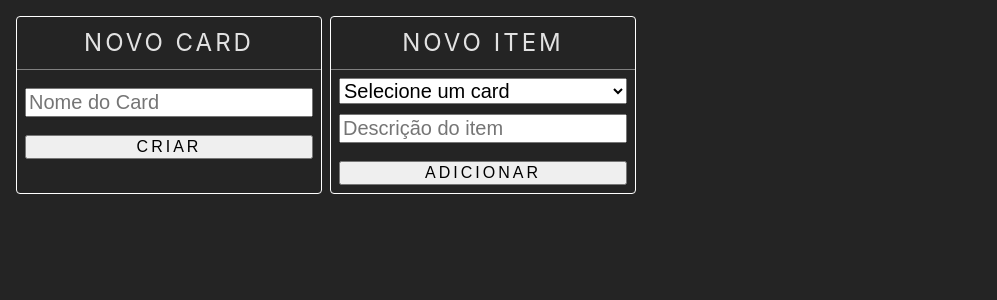
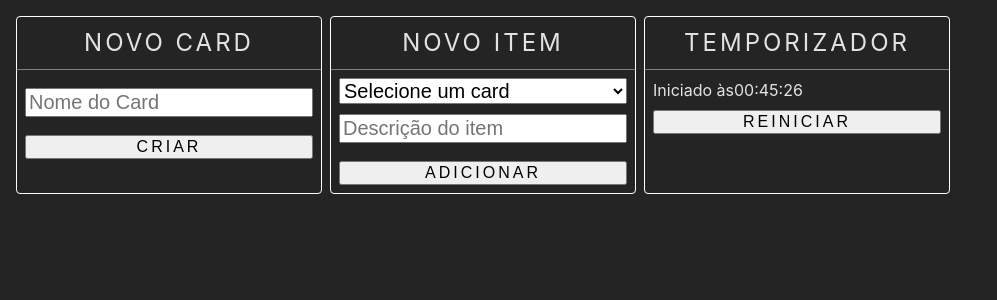
Before and after one commit to mentalitydark/annotations, a React (Vite) app: page / in a window 1280 px wide. Shown: the top 300 px of the page, without its empty margins (0-997 px from the left). Built offline with nearby package versions, Linux system fonts and the light colour scheme.

Commit message:
feat: add TimerCard to App component

```diff
--- a/src/App.tsx
+++ b/src/App.tsx
@@ -1,5 +1,5 @@
 import './App.css'
-import { ListCards, NewCard, NewItem } from './components'
+import { ListCards, NewCard, NewItem, TimerCard } from './components'
 
 function App() {
 
@@ -8,6 +8,7 @@ function App() {
       <div className='app-header'>
         <NewCard />
         <NewItem />
+        <TimerCard />
       </div>
       <ListCards />
     </>
```
